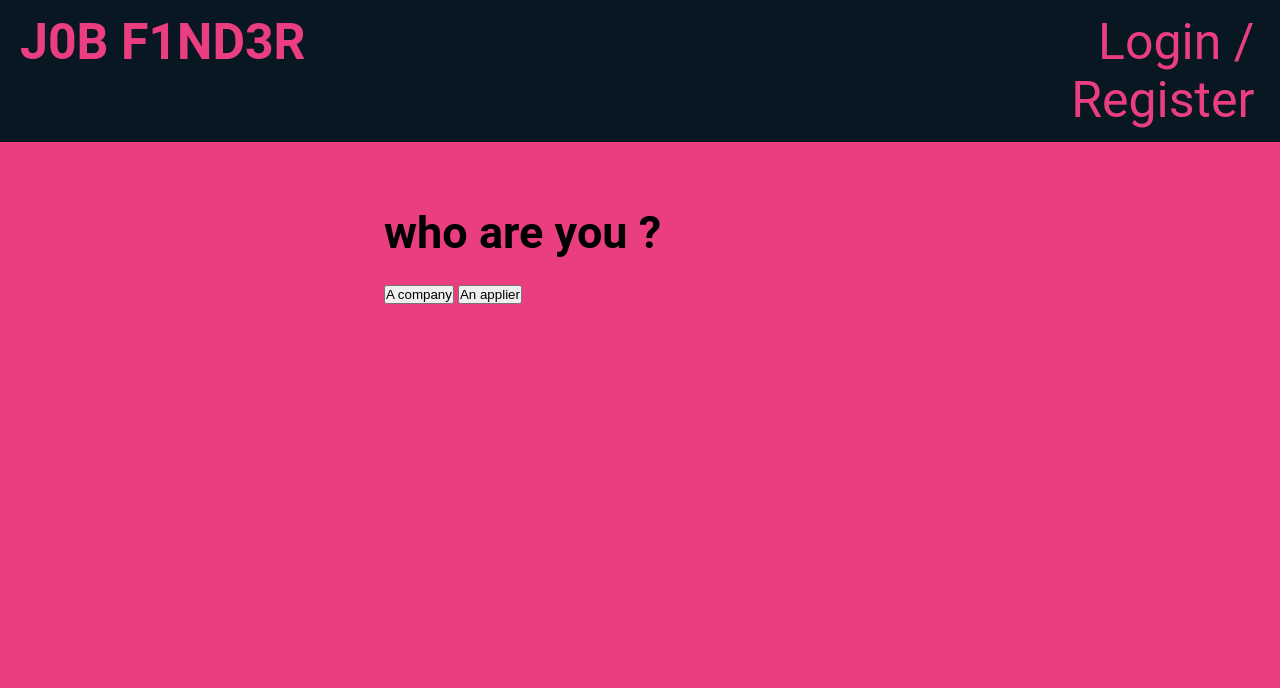
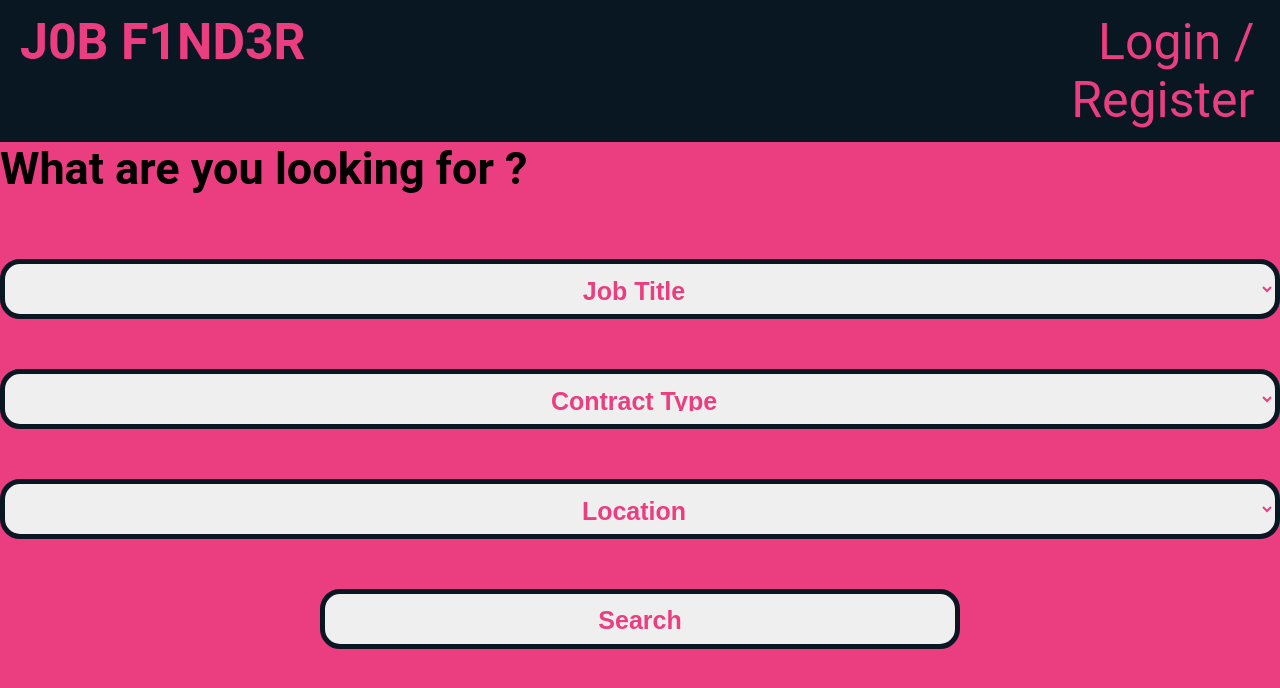
Before and after one commit to aygame101/Project-Epitech-Web-1, a PHP site: page / in a window 1280 px wide. Shown: the top 688 px of the page. Run offline with PHP 8.4, Linux system fonts and the light colour scheme.

Commit message:
change index

```diff
--- a/index.php
+++ b/index.php
@@ -1,14 +1,12 @@
 <!DOCTYPE html>
 <html lang="fr">
-
 <head>
-    <link rel="stylesheet" href="css/style_index.css">
+    <link rel="stylesheet" href="style_index.css">
     <script src="js/script.js"></script>
     <meta charset="UTF-8">
     <meta name="viewport" content="width=device-width, initial-scale=1.0">
     <title>J0B F1ND3R</title>
 </head>
-
 <body>
     <div class="div_titre_acc">
         <h1 class="titre_acc">J0B F1ND3R</h1>
@@ -23,16 +21,38 @@
         ?>
     </div>
 
-    <div class="way">
-        <h2>who are you ?</h2>
+    <div class="div_search">
+        <h2>What are you looking for ?</h2>
 
-        <div class="button">
-            <button>A company</button>
-            <button>An applier</button>
-        </div>
+
+    <form action="" method="get">
+
+        <!-- <label for="job_title">Job Title :</label> -->
+        <select id="job_title" name="job_title">
+            <option selected="true" disabled="true" >Job Title</option>
+
+            <!-- recup les données dans la BDD -->
+        </select>
+
+        <!-- <label for="contract_type">Contract Type :</label> -->
+        <select id="contract_type" name="contract_type">
+            <option selected="true" disabled="true" >Contract Type</option>
+
+            <!-- recup les données dans la BDD -->
+        </select>
+
+        <!-- <label for="location">Location :</label> -->
+        <select id="location" name="location">
+            <option selected="true" disabled="true" >Location</option>
+
+            <!-- recup les données dans la BDD -->
+        </select>
+
+        <input type="submit" value="Search"/>
+    </form>
+
     </div>
 </body>
-
 </html>
 
 <!--
```
Also changed, not shown: pages/search_offer.html (deleted, +0 -47 lines).
